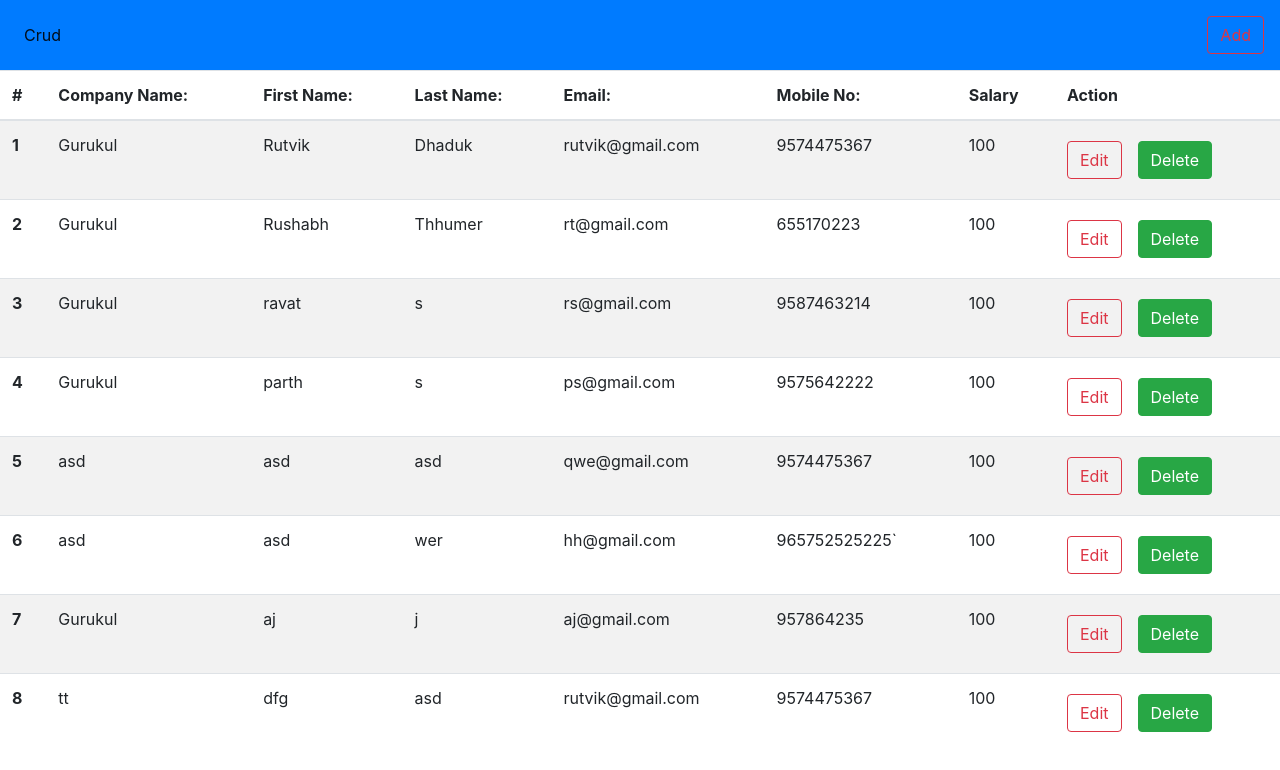
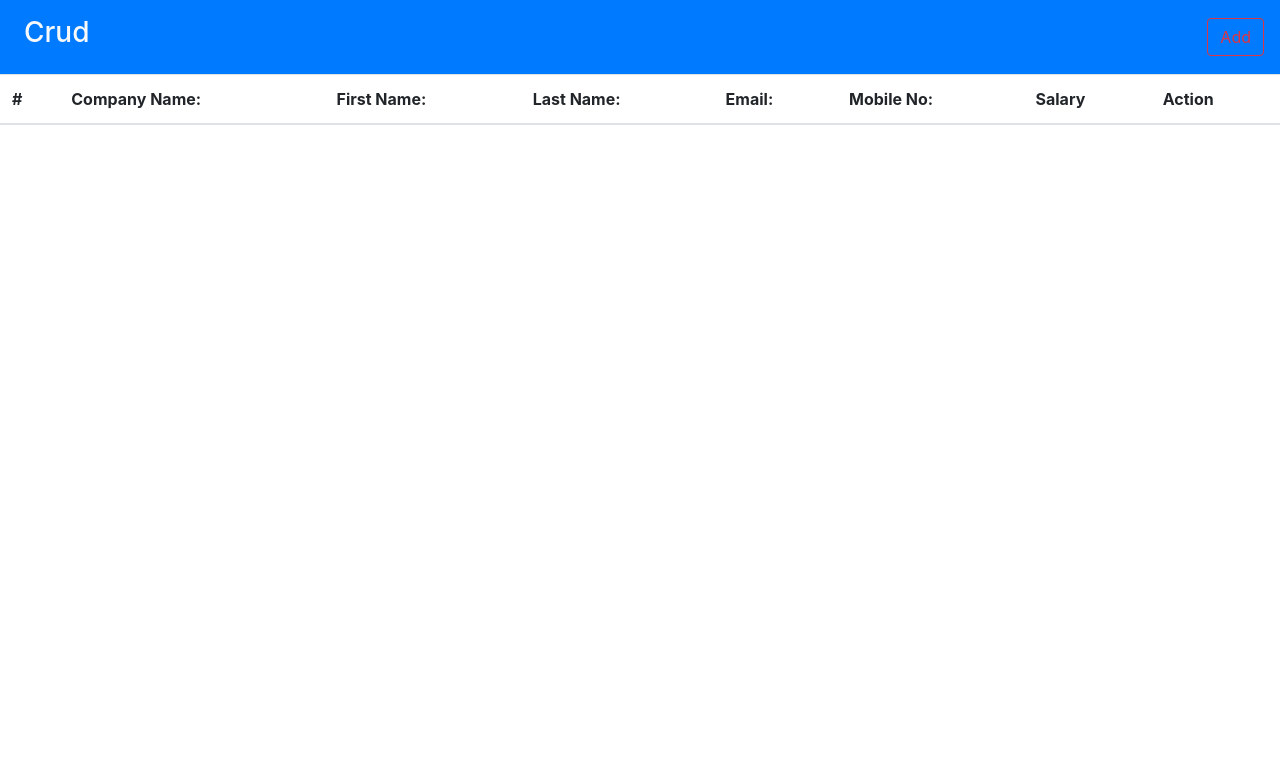
Before and after one commit to rutvikdhaduk/Angular-Crud, an Angular app: page / in a window 1280 px wide. Shown: the top 770 px of the page. Built offline with nearby package versions, Linux system fonts and the light colour scheme; data requests are answered from the project's data file.

Commit message:
Delete data complite

```diff
--- a/db.json
+++ b/db.json
@@ -6,78 +6,5 @@
       "author": "typicode"
     }
   ],
-  "Employe": [
-    {
-      "companyename": "Gurukul",
-      "Fname": "Rutvik",
-      "Lname": "Dhaduk",
-      "email": "rutvik@gmail.com",
-      "mobileno": "9574475367",
-      "salary": 100,
-      "id": 1
-    },
-    {
-      "companyename": "Gurukul",
-      "Fname": "Rushabh",
-      "Lname": "Thhumer",
-      "email": "rt@gmail.com",
-      "mobileno": "655170223",
-      "salary": 100,
-      "id": 2
-    },
-    {
-      "companyename": "Gurukul",
-      "Fname": "ravat",
-      "Lname": "s",
-      "email": "rs@gmail.com",
-      "mobileno": "9587463214",
-      "salary": 100,
-      "id": 3
-    },
-    {
-      "companyename": "Gurukul",
-      "Fname": "parth",
-      "Lname": "s",
-      "email": "ps@gmail.com",
-      "mobileno": "9575642222",
-      "salary": 100,
-      "id": 4
-    },
-    {
-      "companyename": "asd",
-      "Fname": "asd",
-      "Lname": "asd",
-      "email": "qwe@gmail.com",
-      "mobileno": "9574475367",
-      "salary": 100,
-      "id": 5
-    },
-    {
-      "companyename": "asd",
-      "Fname": "asd",
-      "Lname": "wer",
-      "email": "hh@gmail.com",
-      "mobileno": "965752525225`",
-      "salary": 100,
-      "id": 6
-    },
-    {
-      "companyename": "Gurukul",
-      "Fname": "aj",
-      "Lname": "j",
-      "email": "aj@gmail.com",
-      "mobileno": "957864235",
-      "salary": 100,
-      "id": 7
-    },
-    {
-      "companyename": "tt",
-      "Fname": "dfg",
-      "Lname": "asd",
-      "email": "rutvik@gmail.com",
-      "mobileno": "9574475367",
-      "salary": 100,
-      "id": 8
-    }
-  ]
+  "Employe": []
 }
--- a/src/app/form-crud/form-crud.component.html
+++ b/src/app/form-crud/form-crud.component.html
@@ -2,7 +2,7 @@
   <div class="collapse navbar-collapse" id="navbarTogglerDemo02">
     <ul class="navbar-nav mr-auto mt-2 mt-lg-0">
       <li class="nav-item active">
-        <a class="nav-link">Crud</a>
+        <h3 class="nav-link text-light">Crud</h3>
       </li>
     </ul>
     <form class="form-inline my-2 my-lg-0">
@@ -36,7 +36,7 @@
       <td>{{item.salary}}</td>
       <td>
         <button type="button" class="btn btn-outline-danger my-2 my" data-toggle="modal"
-        data-target="#EditModel" (click)="filldatainedit(item)">Edit</button>
+        data-target="#EditModel" (click)="filldatainedit(item,item.id)">Edit</button>
         <button class="btn btn-success ml-3" (click)="Delete(item.id)">Delete</button>
       </td>
     </tr>
--- a/src/app/form-crud/form-crud.component.ts
+++ b/src/app/form-crud/form-crud.component.ts
@@ -27,7 +27,8 @@ export class FormCrudComponent implements OnInit {
   savedata() {
     if (this.AddEmoloyDetails.companyename && this.AddEmoloyDetails.Fname && this.AddEmoloyDetails.Lname && this.AddEmoloyDetails.email && this.AddEmoloyDetails.mobileno && this.AddEmoloyDetails.salary) {
       this.data.addData(this.AddEmoloyDetails).subscribe((x) => {
-        this.getData();
+       this.getData();
+        this.AddEmoloyDetails = new Form();
       });
     }
     else {
@@ -35,12 +36,20 @@ export class FormCrudComponent implements OnInit {
     }
   }
 
-  filldatainedit(detail: Form) {
-    this.editEmoloyDetails = detail;
+  filldatainedit(detail: Form,id) {
+    this.data.updateData(id,detail).subscribe(u=>{
+      console.log("Update=",u);
+      this.editEmoloyDetails = detail;
+    })
   }
 
   Delete(id) {
-    this.EmoloyDetails.splice(id, 1);
+    this.data.delData(id).subscribe(d=>{
+      let datas=this.EmoloyDetails;
+      let index=datas.findIndex(x=>x.id===id);
+      datas.splice(index,1);
+      this.getData();
+    })
   }
 }
 
--- a/src/app/test.service.ts
+++ b/src/app/test.service.ts
@@ -16,11 +16,11 @@ export class TestService {
   addData(body):Observable<Array<Data>>{
     return this.http.post<Array<Data>>(this.url, body);
   }
-  updateData(id,body){
-    this.http.put(this.url + id, body);
+  updateData(id,body):Observable<Array<Data>>{
+    return this.http.put<Array<Data>>(this.url + id, body);
   }
-  delData(id){
-    this.http.delete(this.url+id);
+  delData(id):Observable<Array<Data>>{
+    return this.http.delete<Array<Data>>(this.url+id);
   }
 }
 
```
